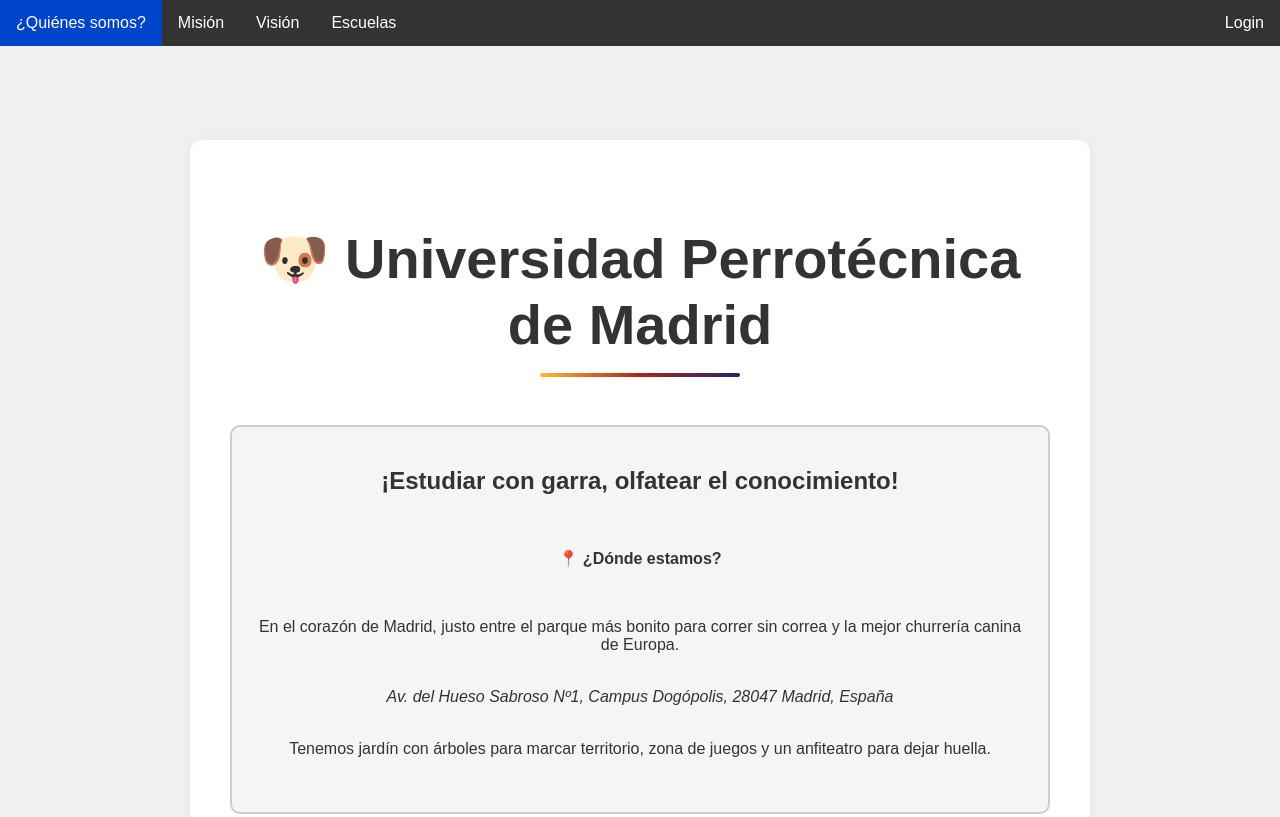
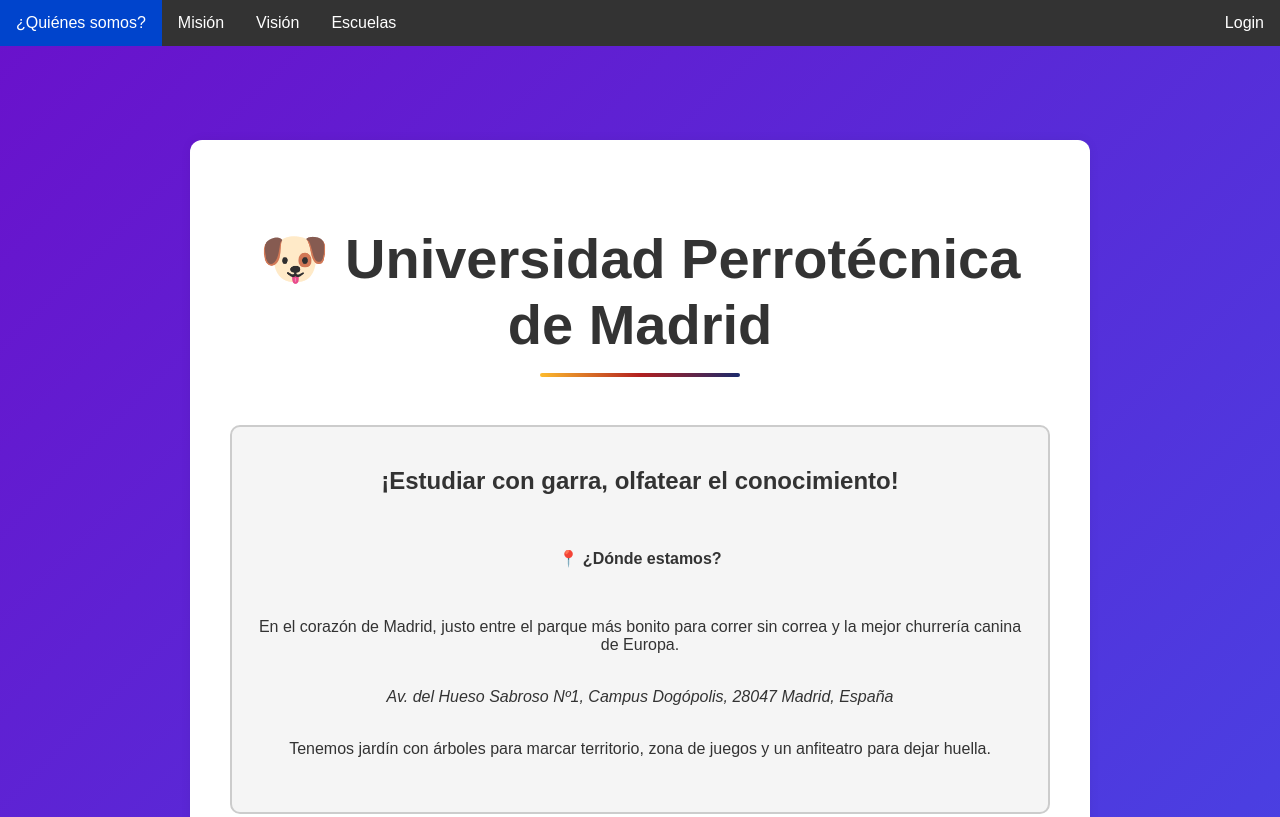
Before and after one commit to alejandro-f-d/fictional-university, a plain HTML site: page frontend/web/assets/inicio.html in a window 1280 px wide. Shown: the top 817 px of the page. Drawn offline with Linux system fonts and the light colour scheme.

Commit message:
Cambio de color de background de la página principal

```diff
--- a/frontend/web/css/styles.css
+++ b/frontend/web/css/styles.css
@@ -12,7 +12,7 @@ body {
     background: linear-gradient(135deg, #6a11cb 0%, #2575fc 100%);
     margin: 0;
     padding: 20px;
-    font-family: 'Segoe UI', Tahoma, Geneva, Verdana, sans-serif;
+    font-family:  sans-serif;
     padding-top: 50px;
 }
 
@@ -33,7 +33,6 @@ body {
     text-align: center;
     width: 100%;
     box-shadow: 0 10px 30px rgba(0, 0, 0, 0.15);
-    /* Eliminamos la transformación */
     transition: box-shadow 0.3s ease; /* Solo mantenemos la transición de sombra */
 }
 
--- a/frontend/web/css/styles_prinp.css
+++ b/frontend/web/css/styles_prinp.css
@@ -7,7 +7,7 @@ body {
     margin: 0;
     padding: 0;
     font-family: Arial, sans-serif;
-    background-color: #f0f0f0;
+    background: linear-gradient(135deg, #6a11cb 0%, #2575fc 100%);
     padding-top: 60px; /* espacio para el menú fijo */
     color: #333;
 }
```
